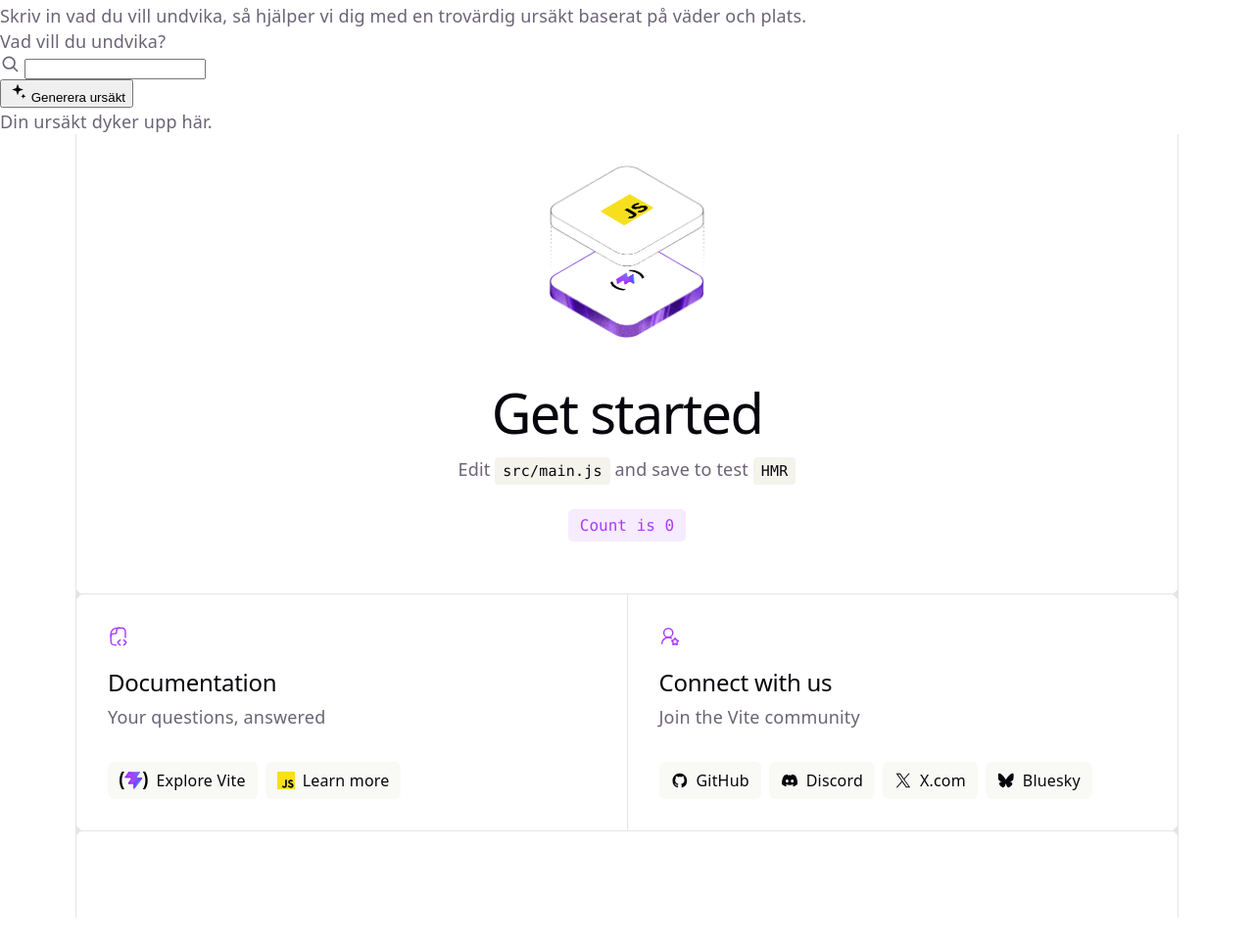
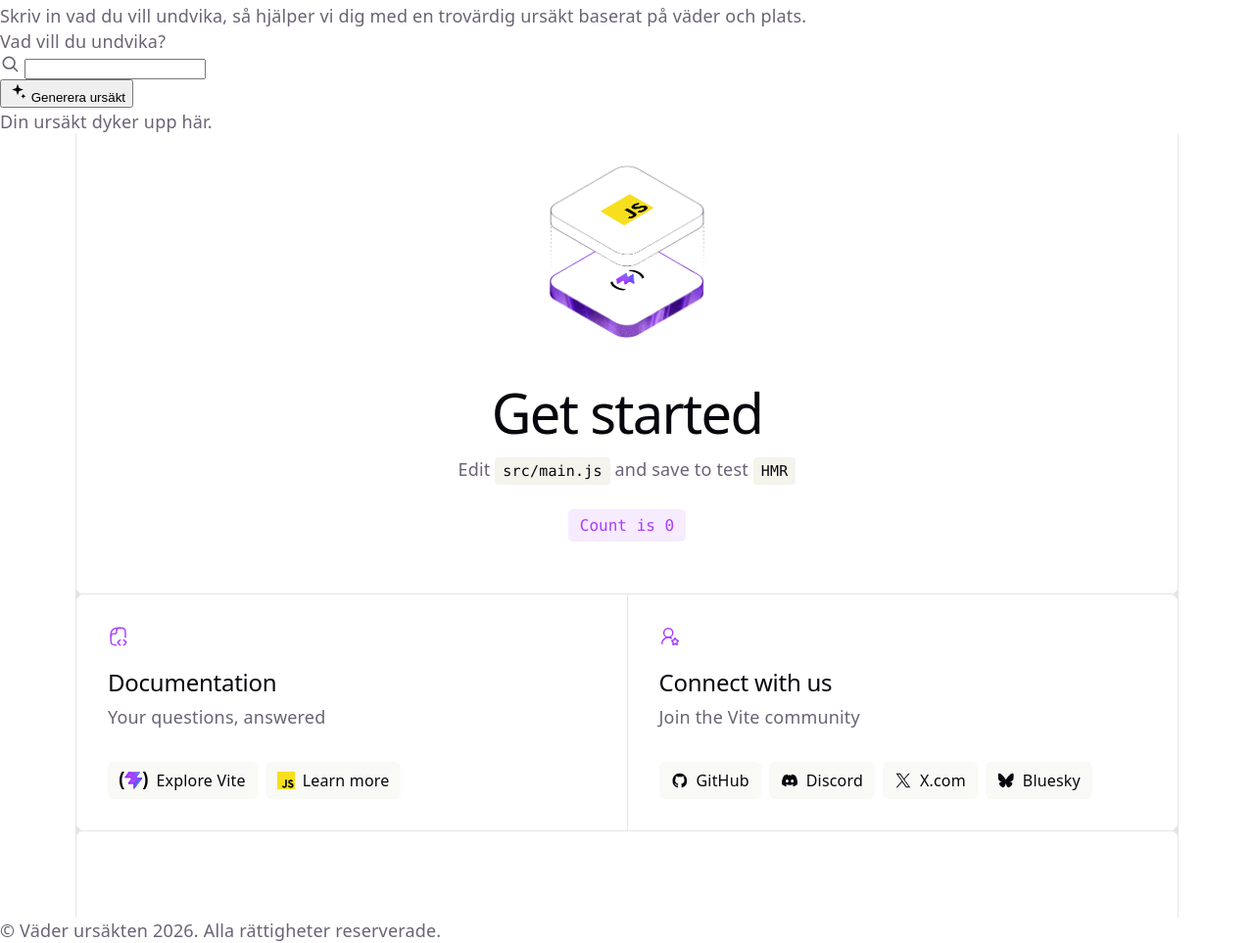
Before and after one commit to lindqvistrl/Ursakten, a website built with Vite: page index.html in a window 1280 px wide. Shown: the part 141-1104 px from the top of the page at 98% size. Before the commit the page ends 1078 px from the top, so only its background shows below. Built offline with nearby package versions, Linux system fonts and the light colour scheme.

Commit message:
lagt till footer med copyright text

```diff
--- a/index.html
+++ b/index.html
@@ -47,6 +47,9 @@
 </div>
   <div id="app"></div>
   <script type="module" src="/src/main.js"></script>
+  <footer class="site-footer">
+    <p>&copy; Väder ursäkten 2026. Alla rättigheter reserverade.</p>
+  </footer>
 </body>
 
 </html>
```
